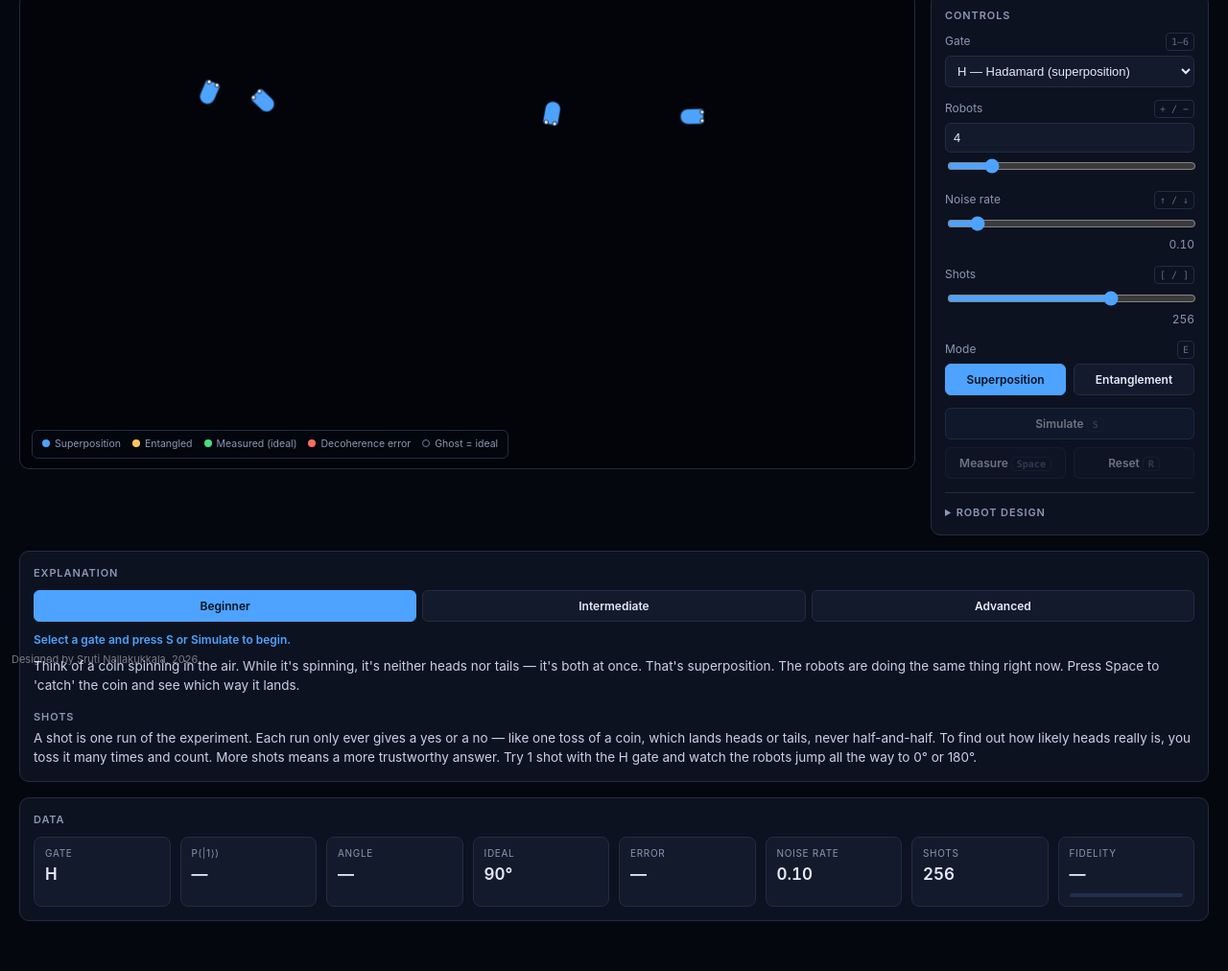
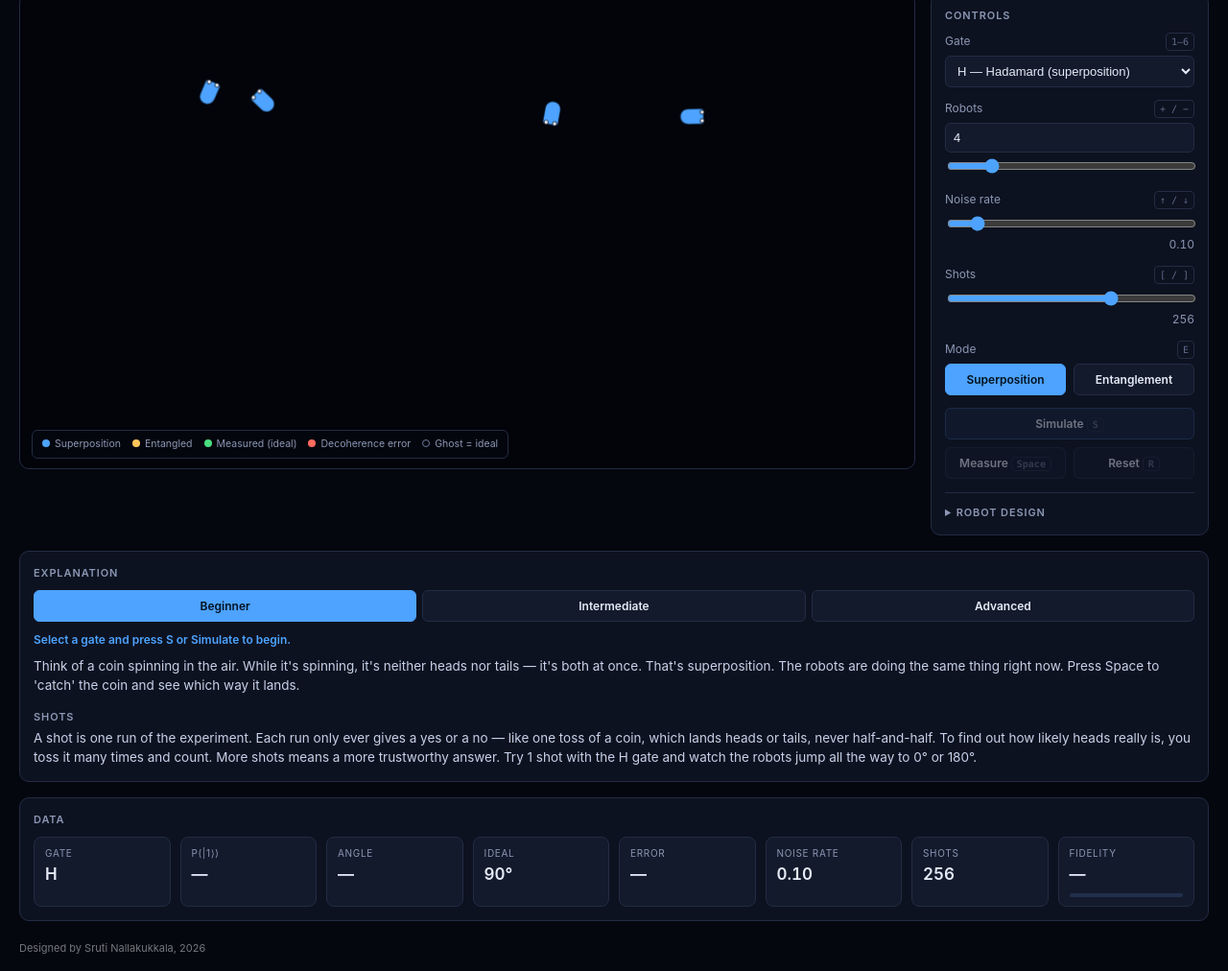
Before and after one commit to sruti-n/quantum_swarm_sim, a plain HTML site: page frontend/index.html in a window 1280 px wide. Shown: the part 95-1107 px from the top of the page at 96% size. Before the commit the page ends 1075 px from the top, so only its background shows below. Drawn offline with Linux system fonts and the light colour scheme.

Commit message:
fix: place credit line in page footer below panels
Co-Authored-By: Claude Opus 5 <noreply@anthropic.com>

```diff
--- a/frontend/index.html
+++ b/frontend/index.html
@@ -298,13 +298,9 @@
   .legend i { width: 8px; height: 8px; border-radius: 50%; display: inline-block; margin-right: 5px; }
 
   .credit {
-    position: fixed;
-    bottom: 10px;
-    left: 12px;
+    padding: 0 20px 16px;
     font-size: 11px;
     color: rgba(255,255,255,0.45);
-    pointer-events: none;
-    z-index: 100;
   }
 
   #loadingOverlay {
@@ -518,6 +514,8 @@
     </div>
   </div>
 </div>
+
+<footer class="credit">Designed by Sruti Nallakukkala, 2026</footer>
 
 <script>
 (function () {
@@ -1446,6 +1444,5 @@
   requestAnimationFrame(frame);
 })();
 </script>
-<div class="credit">Designed by Sruti Nallakukkala, 2026</div>
 </body>
 </html>
```
